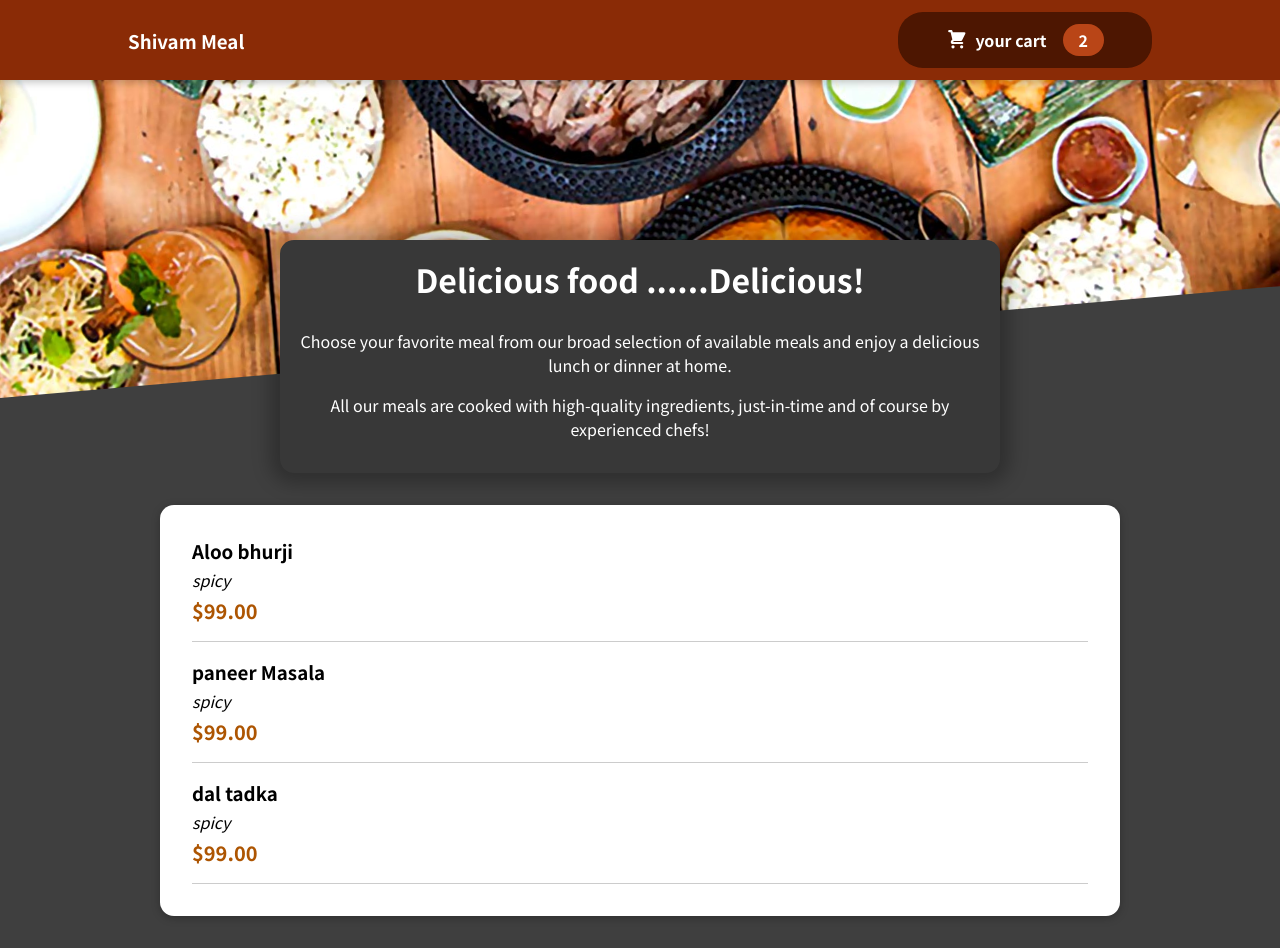
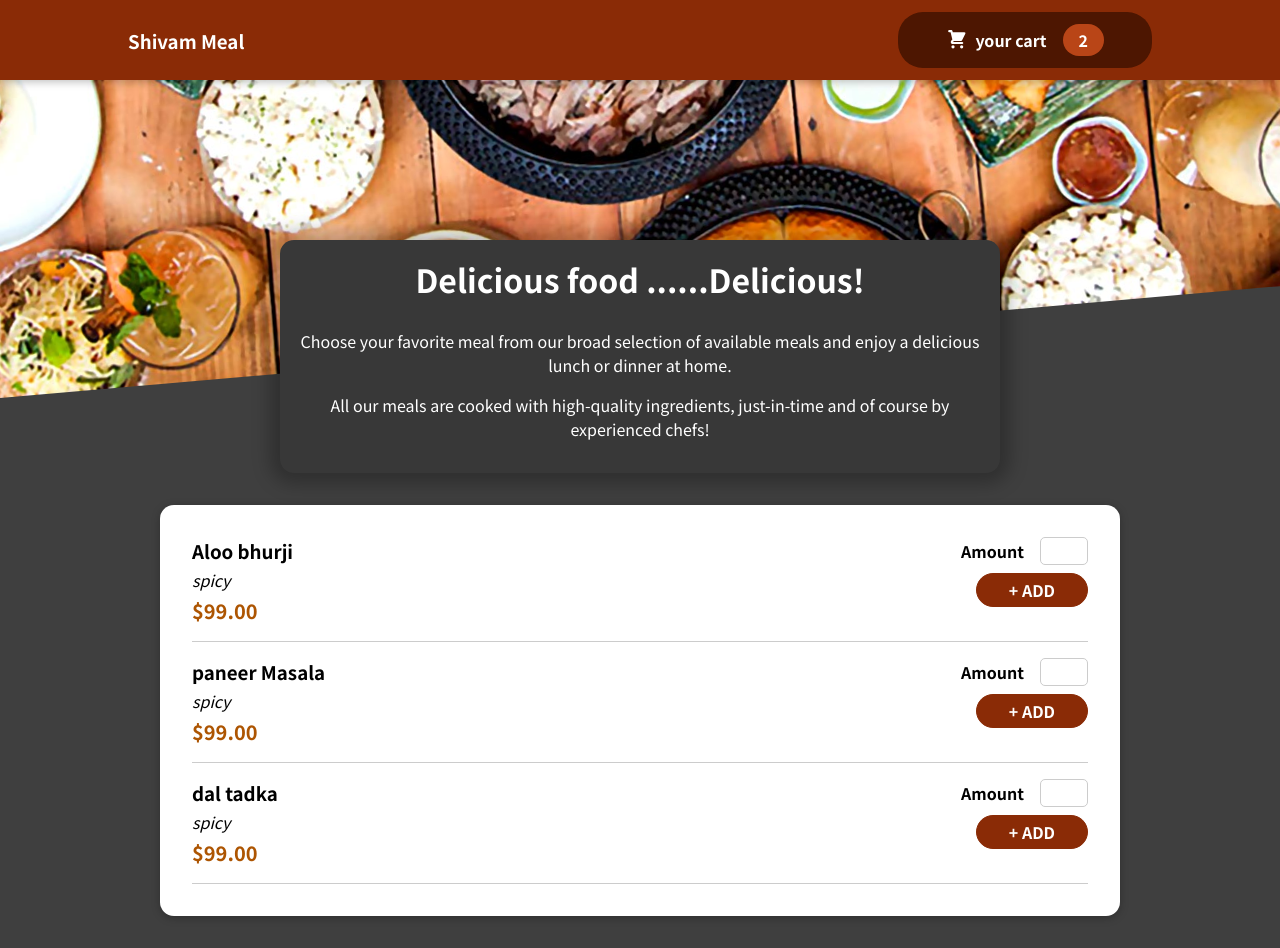
Before and after one commit to shivam5676/foodorderapp, a React (Create React App) app: page / in a window 1280 px wide. Built offline with nearby package versions, Linux system fonts and the light colour scheme.

Commit message:
MeaLItem form added to buy item in quantity

```diff
--- /dev/null
+++ b/src/Components/Meals/AddMealForm.js
@@ -0,0 +1,14 @@
+import Input from "../UI/Input";
+import classes from "./AddMealForm.module.css";
+const AddMealForm = () => {
+  return (
+    <form className={classes.form}>
+      <Input
+        label="Amount"
+        input={{ type: "number", id: "amount", min: 0, max: 5 }}
+      ></Input>
+      <button>+ ADD</button>
+    </form>
+  );
+};
+export default AddMealForm;
--- /dev/null
+++ b/src/Components/Meals/AddMealForm.module.css
@@ -0,0 +1,20 @@
+.form {
+    text-align: right;
+  }
+
+  .form button {
+    font: inherit;
+    cursor: pointer;
+    background-color: #8a2b06;
+    border: 1px solid #8a2b06;
+    color: white;
+    padding: 0.25rem 2rem;
+    border-radius: 20px;
+    font-weight: bold;
+  }
+
+  .form button:hover,
+  .form button:active {
+    background-color: #641e03;
+    border-color: #641e03;
+  }
--- a/src/Components/Meals/MealItem.js
+++ b/src/Components/Meals/MealItem.js
@@ -1,3 +1,4 @@
+import AddMealForm from "./AddMealForm";
 import classes from "./MealItem.module.css";
 const MealItem = (props) => {
   const price = `$${props.price.toFixed(2)}`;
@@ -8,6 +9,8 @@
         <div className={classes.description}>{props.details}</div>
         <div className={classes.price}>{price}</div>
       </div>
+      <AddMealForm></AddMealForm>
+
     </li>
   );
 };
--- /dev/null
+++ b/src/Components/UI/Input.js
@@ -0,0 +1,10 @@
+import classes from "./input.module.css";
+const Input = (props) => {
+  return (
+    <div className={classes.input}>
+      <label htmlFor={props.input}>{props.label}</label>
+      <input {...props.input}></input>
+    </div>
+  );
+};
+export default Input;
--- /dev/null
+++ b/src/Components/UI/input.module.css
@@ -0,0 +1,18 @@
+.input {
+    display: flex;
+    align-items: center;
+    margin-bottom: 0.5rem;
+  }
+
+  .input label {
+    font-weight: bold;
+    margin-right: 1rem;
+  }
+
+  .input input {
+    width: 3rem;
+    border-radius: 5px;
+    border: 1px solid #ccc;
+    font: inherit;
+    padding-left: 0.5rem;
+  }
```
